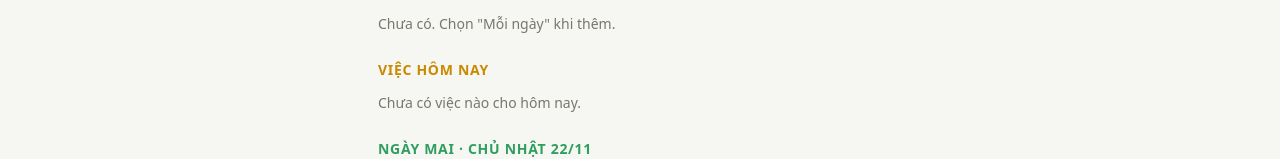
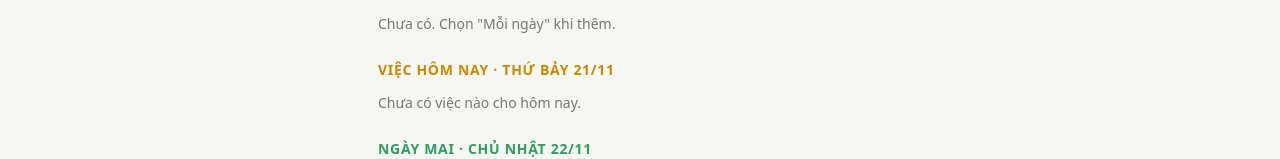
Before and after one commit to sinhdao/Daily-task, a plain HTML site: page index.html in a window 1280 px wide. Shown: the part 159-318 px from the top of the page. Drawn offline with Linux system fonts and the light colour scheme.

Commit message:
Hiện thứ và ngày tháng ở mục Việc hôm nay
Co-Authored-By: Claude Sonnet 5.5 <noreply@anthropic.com>
Claude-Session: https://claude.ai/code/session_013uHqrgoxY5DJ8YSwMuwQQ3

```diff
--- a/index.html
+++ b/index.html
@@ -84,7 +84,7 @@ select,.go{font:inherit;border-radius:12px;border:1px solid var(--line);backgrou
   <div class="count" id="count"></div>
   <h2 class="h-daily">Việc lặp mỗi ngày</h2>
   <div id="daily"></div>
-  <h2 class="h-today">Việc hôm nay</h2>
+  <h2 class="h-today">Việc hôm nay · <span id="todayDate"></span></h2>
   <div id="once"></div>
   <h2 class="h-tom">Ngày mai · <span id="tomDate"></span></h2>
   <div id="tomorrow"></div>
@@ -151,7 +151,7 @@ select,.go{font:inherit;border-radius:12px;border:1px solid var(--line);backgrou
         o=s.items.filter(function(i){return i.kind==="once"&&(!i.for||i.for<=T)}),
         tm=s.items.filter(function(i){return i.kind==="once"&&i.for===TM}),
         lt=s.items.filter(function(i){return i.kind==="once"&&i.for>TM}).sort(function(a,b){return a.for<b.for?-1:1});
-    $("#tomDate").textContent=lbl(TM);
+    $("#tomDate").textContent=lbl(TM);$("#todayDate").textContent=lbl(T);
     $("#tomorrow").innerHTML=tm.map(function(i){return futureRow(i,false)}).join("")||'<div class="empty">Chưa có. Chọn "Ngày mai" ở ô bên dưới để lên danh sách trước khi ngủ.</div>';
     $("#laterWrap").classList.toggle("hide",!lt.length);
     $("#later").innerHTML=lt.map(function(i){return futureRow(i,true)}).join("");
```
